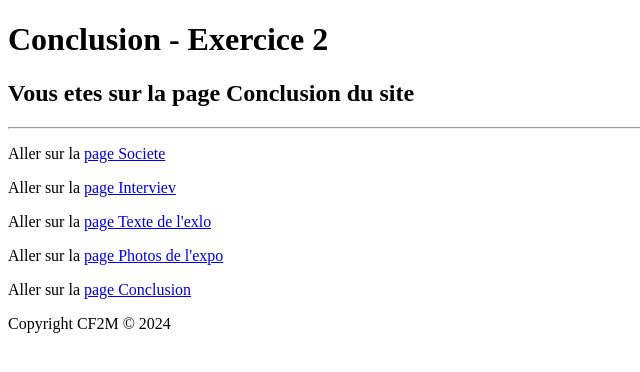
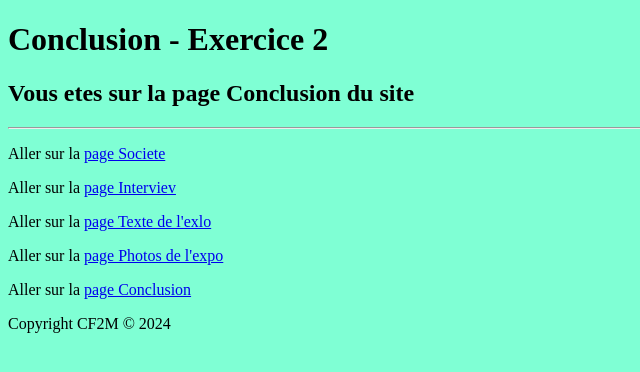
Before and after one commit to NikGorban/presentation-site-prefo-, a PHP site: page /exarsises2/conclusion.html in a window 1280 px wide. Shown: the top 372 px of the page, without its empty margins (0-640 px from the left). Run offline with PHP 8.4, Linux system fonts and the light colour scheme.

Commit message:
petite regle css

```diff
--- a/exarsises2/css/stylEx.css
+++ b/exarsises2/css/stylEx.css
@@ -1 +1,3 @@
-/*none*/
+body {
+    background-color: aquamarine;
+}
```
